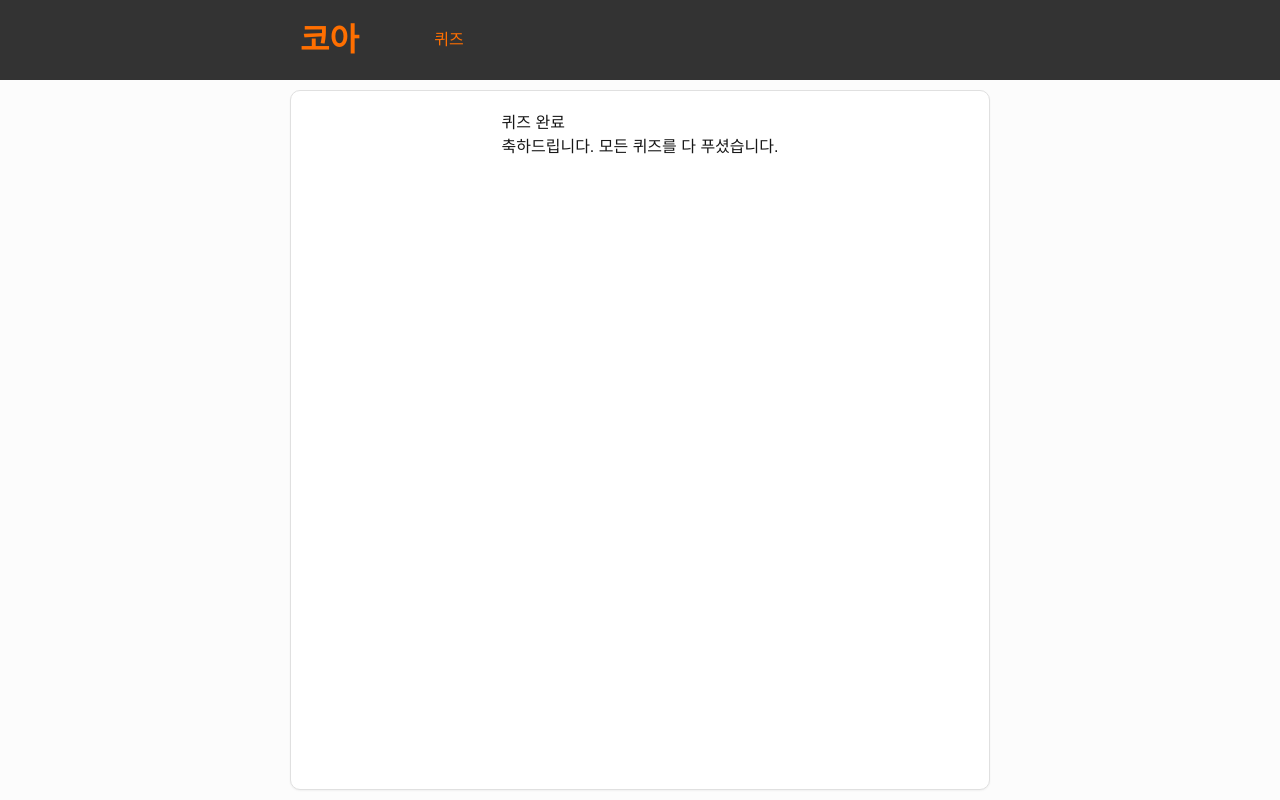
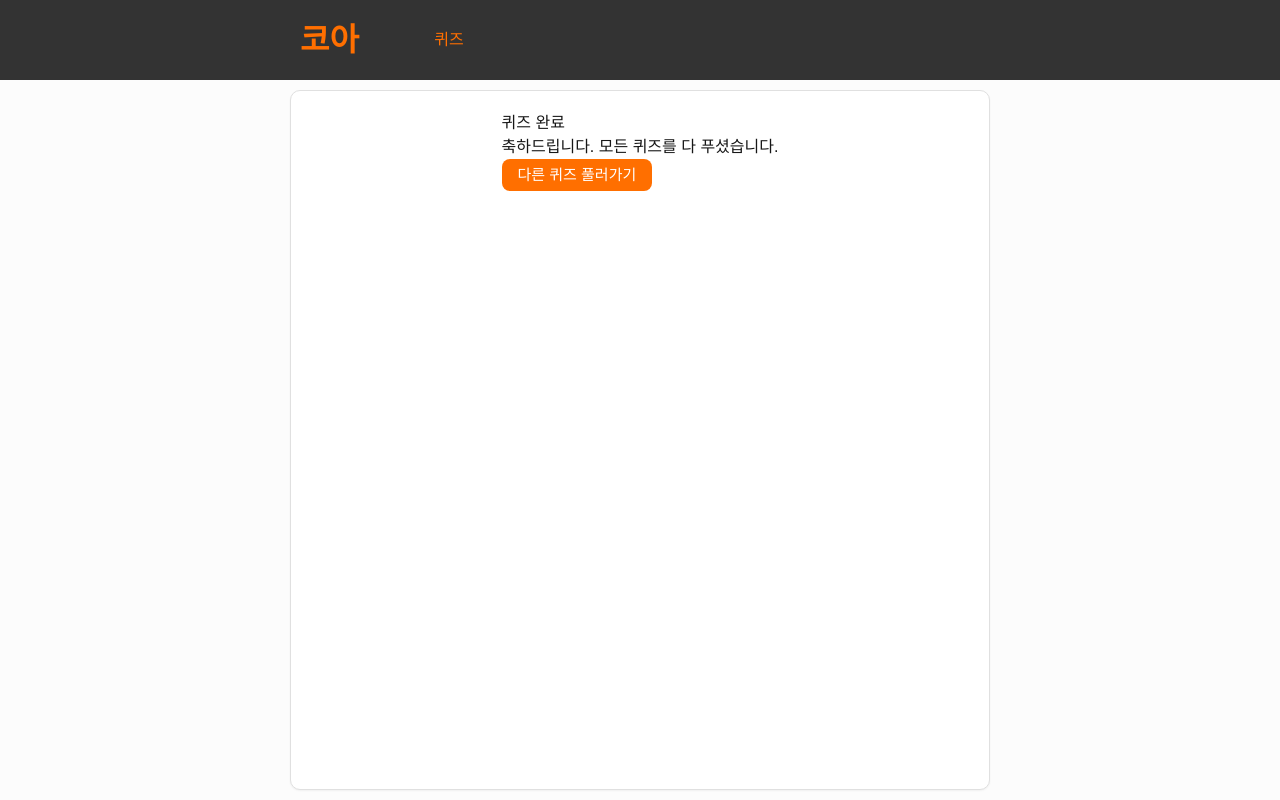
Before and after one commit to BrightJun96/FE_jjalseu_playground, a Next.js app: page /quiz/completed in a window 1280 px wide. Built offline with nearby package versions, Linux system fonts and the light colour scheme.

Commit message:
퀴즈 완료 페이지 > 퀴즈 풀러가기 버튼 추가

```diff
--- a/app/(page)/quiz/completed/page.tsx
+++ b/app/(page)/quiz/completed/page.tsx
@@ -1,3 +1,5 @@
+import PrimaryButton from "@/app/_components/button/primaryButton";
+import Link from "next/link";
 import React from 'react';
 
 // 퀴즈를 다 풀었을 때, 페이지
@@ -6,6 +8,9 @@ function Page() {
         <div>
             <h1>퀴즈 완료</h1>
             <p>축하드립니다. 모든 퀴즈를 다 푸셨습니다.</p>
+            <Link href={"/quiz"}>
+                <PrimaryButton text={"다른 퀴즈 풀러가기"} color={"primary"}/>
+            </Link>
         </div>
     );
 }
```
